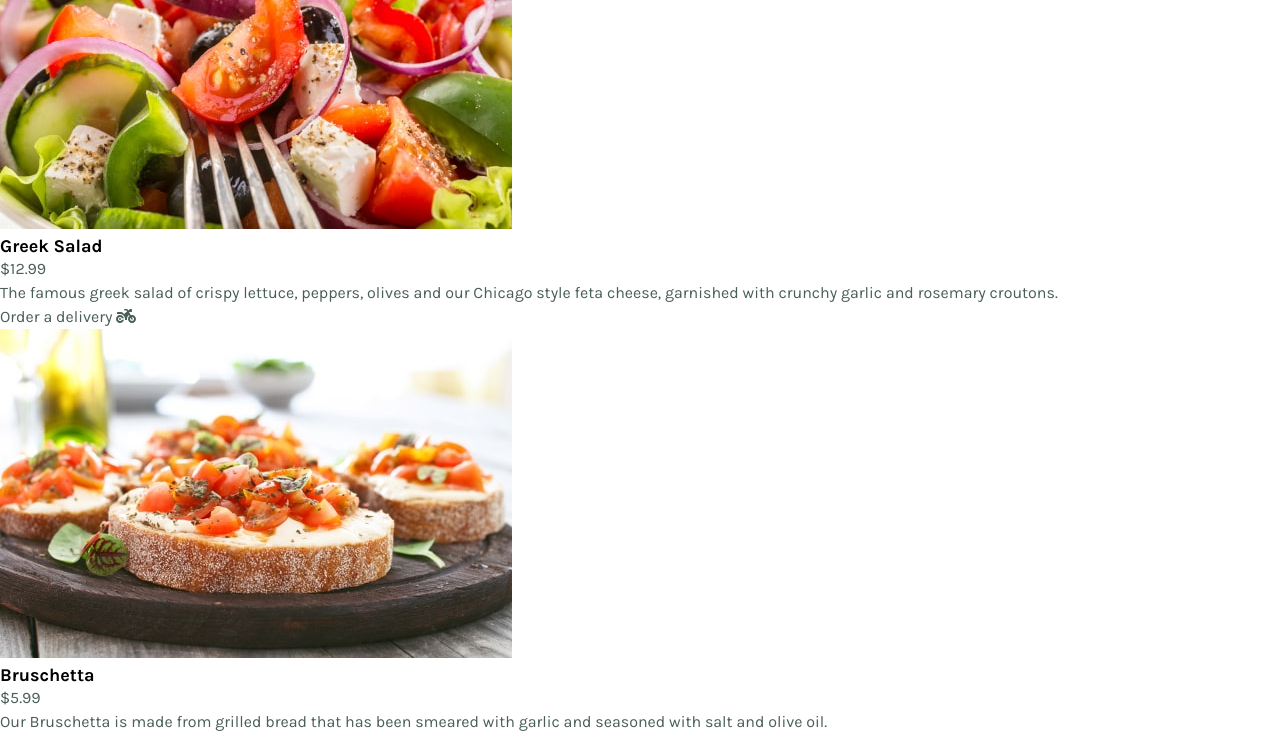
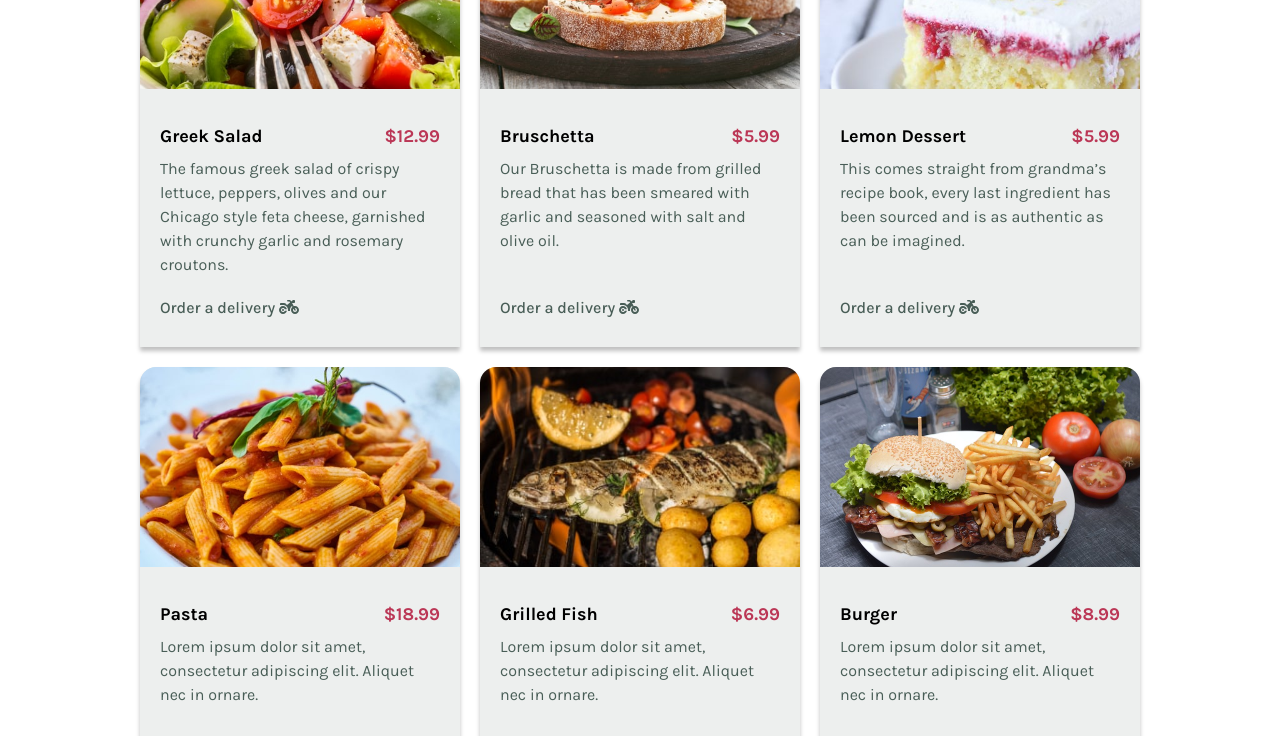
Before and after one commit to Glowrare/Little-Lemon, a React (Create React App) app: page / in a window 1280 px wide. Shown: the part 780-1516 px from the top of the page. Built offline with nearby package versions, Linux system fonts and the light colour scheme; a web font is replaced by a local one.

Commit message:
Update home component styles and assets

```diff
--- a/public/index.html
+++ b/public/index.html
@@ -28,7 +28,7 @@
       work correctly both with client-side routing and a non-root public URL.
       Learn how to configure a non-root public URL by running `npm run build`.
     -->
-  <title>React App</title>
+  <title>Little Lemon Restaurant</title>
 </head>
 
 <body>
--- a/src/components/cards/SpecialsCard.js
+++ b/src/components/cards/SpecialsCard.js
@@ -4,15 +4,15 @@ import { Link } from 'react-router-dom';
 
 const SpecialsCard = ({ meal }) => {
   return (
-    <li>
-      <div>
-        <img src={meal.image} alt={meal.name} />
-      </div>
-      <div>
+    <li className='specials-list-item'>
+      <img src={meal.image} alt={meal.name} />
+      {/* <div> */}
+      <div className='card-header'>
         <h3 className='card-title'>{meal.name}</h3>
         <span>${meal.price}</span>
       </div>
       <p>{meal.description}</p>
+      {/* </div> */}
       <Link to={meal.link}>
         Order a delivery <FontAwesomeIcon icon={faMotorcycle} />
       </Link>
--- a/src/components/layout/CallToAction.js
+++ b/src/components/layout/CallToAction.js
@@ -1,5 +1,6 @@
 import Button from '../ui/Button';
 import Container from './Container';
+import FullBleedBackground from './FullBleedBackground';
 
 const CallToAction = ({ primaryText, secondaryText, description, cta, ctaText, ctaURL, image }) => {
   const wrapperStyles = {
@@ -11,10 +12,11 @@ const CallToAction = ({ primaryText, secondaryText, description, cta, ctaText, c
   };
   const containerStyle = {
     marginBottom: '100px',
-    background: 'var(--primary-color)',
   };
 
   return (
+    <section id='hero'>
+      <FullBleedBackground background='var(--primary-color)'>
         <Container customize={true} customStyles={containerStyle}>
           <div style={wrapperStyles}>
             <div className='cta-text-wrapper'>
@@ -30,6 +32,8 @@ const CallToAction = ({ primaryText, secondaryText, description, cta, ctaText, c
             </div>
           </div>
         </Container>
+      </FullBleedBackground>
+    </section>
   );
 };
 export default CallToAction;
--- a/src/components/layout/Container.js
+++ b/src/components/layout/Container.js
@@ -1,6 +1,6 @@
-const Container = ({ children, customStyles, customize = false }) => {
+const Container = ({ children, className = '', customStyles, customize = false }) => {
   return (
-    <div className='container' style={customize ? customStyles : {}}>
+    <div className={`container ${className}`} style={customize ? customStyles : {}}>
       {children}
     </div>
   );
--- a/src/components/layout/Footer.js
+++ b/src/components/layout/Footer.js
@@ -2,12 +2,14 @@ import { Link } from 'react-router-dom';
 import { FontAwesomeIcon } from '@fortawesome/react-fontawesome';
 import { faFacebook, faTwitter, faInstagram, faYoutube, faLinkedin } from '@fortawesome/free-brands-svg-icons';
 import logo from '../../assets/logo-long.png';
+import Container from './Container';
 const Footer = () => {
   const logoStyle = {
     maxWidth: '100%',
   };
   return (
-    <footer>
+    <footer className='footer'>
+      <Container className='footer-wrapper'>
         <Link to='/' className='logo'>
           <img src={logo} alt='Little Lemon' style={logoStyle} />
         </Link>
@@ -59,6 +61,7 @@ const Footer = () => {
             </a>
           </ul>
         </div>
+      </Container>
     </footer>
   );
 };
--- /dev/null
+++ b/src/components/layout/FullBleedBackground.js
@@ -0,0 +1,4 @@
+const FullBleedBackground = ({ children, background }) => {
+  return <div style={{ background }}>{children}</div>;
+};
+export default FullBleedBackground;
--- a/src/components/layout/Specials.js
+++ b/src/components/layout/Specials.js
@@ -1,10 +1,12 @@
 import GreekSalad from '../../assets/greek-salad-sm.jpg';
 import Bruschetta from '../../assets/bruschetta-sm.jpg';
+import Burger from '../../assets/burger-sm.jpg';
 import LemonDessert from '../../assets/lemon-dessert.jpg';
 import Pasta from '../../assets/pasta-sm.jpg';
 import GrilledFish from '../../assets/grilled-fish-sm.jpg';
 import SpecialsCard from '../cards/SpecialsCard';
 import Button from '../ui/Button';
+import Container from './Container';
 
 const Specials = () => {
   const menuList = [
@@ -26,7 +28,7 @@ const Specials = () => {
     {
       name: 'Lemon Dessert',
       image: LemonDessert,
-      price: 5.0,
+      price: 5.99,
       description: 'This comes straight from grandma’s recipe book, every last ingredient has been sourced and is as authentic as can be imagined.',
       link: '#',
     },
@@ -44,18 +46,35 @@ const Specials = () => {
       description: 'Lorem ipsum dolor sit amet, consectetur adipiscing elit. Aliquet nec in ornare.',
       link: '#',
     },
+
+    {
+      name: 'Burger',
+      image: Burger,
+      price: 8.99,
+      description: 'Lorem ipsum dolor sit amet, consectetur adipiscing elit. Aliquet nec in ornare.',
+      link: '#',
+    },
   ];
+  const headerStyles = {
+    display: 'flex',
+    alignItems: 'center',
+    justifyContent: 'space-between',
+    marginBottom: '40px',
+    gap: '20px',
+  };
   return (
     <section id='menu'>
-      <div>
+      <Container>
+        <div style={headerStyles}>
           <h2 className='subtitle'>Specials</h2>
           <Button btnText='Online Menu' path='#menu' />
         </div>
-      <ul>
+        <ul className='specials-list'>
           {menuList.map((meal, idx) => (
             <SpecialsCard meal={meal} key={idx} />
           ))}
         </ul>
+      </Container>
     </section>
   );
 };
--- a/src/index.css
+++ b/src/index.css
@@ -7,6 +7,7 @@
   --sec-shadd2: #fbdabb;
   --highlight-light: #edefee;
   --highlight-dark: #333;
+  --brand-red: #bb3756;
   --black: #000;
   --white: #fff;
   --header-font: 'Markazi Text', serif;
@@ -48,25 +49,21 @@ body {
   line-height: 1;
 }
 .highlight {
-  font-family: var(--body-font);
   font-weight: 500;
   font-size: 16px;
   line-height: calc(19 / 16);
 }
 .paragraph {
-  font-family: var(--body-font);
   font-size: 1.6rem;
   line-height: 1.5;
 }
 .lead-text {
-  font-family: var(--body-font);
   font-weight: 500;
   font-size: 1.8rem;
   line-height: calc(21 / 18);
   color: var(--black);
 }
 .section-title {
-  font-family: var(--body-font);
   font-weight: 800;
   font-size: 2rem;
   line-height: calc(23 / 20);
@@ -74,7 +71,6 @@ body {
   color: var(--black);
 }
 .card-title {
-  font-family: var(--body-font);
   font-weight: 700;
   font-size: 1.8rem;
   line-height: calc(21 / 18);
@@ -82,7 +78,6 @@ body {
 }
 .categories {
   color: var(--black);
-  font-family: var(--body-font);
   font-weight: 800;
   font-size: 1.6rem;
   line-height: calc(19 / 16);
@@ -93,7 +88,9 @@ a {
   text-decoration: none;
   color: inherit;
 }
-
+img {
+  max-width: 100%;
+}
 .btn-primary {
   padding: 8px 16px;
   border-radius: 8px;
@@ -117,7 +114,12 @@ a {
   display: grid;
   grid-template-columns: calc(10 / 12 * 100%);
   justify-content: center;
+  max-width: 1200px;
+  margin: auto;
+  width: 100%;
 }
+/* .container > * {
+} */
 .nav {
   display: flex;
   align-items: center;
@@ -165,3 +167,63 @@ a {
 .cta-desc + a {
   margin-top: 30px;
 }
+
+/* Specials */
+.specials-list {
+  display: grid;
+  grid-template-columns: repeat(3, 1fr);
+  gap: 20px;
+  list-style: none;
+}
+.specials-list-item {
+  background: var(--highlight-light);
+  border-radius: 16px 16px 0px 0px;
+  overflow: hidden;
+  box-shadow: 0px 4px 4px rgba(0, 0, 0, 0.25);
+  min-height: 450px;
+  position: relative;
+  padding-bottom: 70px;
+}
+.specials-list-item img {
+  width: 100%;
+  height: 200px;
+  object-fit: cover;
+  margin-bottom: 30px;
+}
+.specials-list-item img ~ * {
+  padding-left: 20px;
+  padding-right: 20px;
+}
+.card-header {
+  display: flex;
+  gap: 20px;
+  justify-content: space-between;
+  margin-bottom: 10px;
+}
+.card-header span {
+  color: var(--brand-red);
+  font-weight: 700;
+  font-size: 1.8rem;
+  line-height: calc(21 / 18);
+}
+.specials-list-item a {
+  position: absolute;
+  bottom: 30px;
+  font-weight: 500;
+  font-size: 16px;
+  line-height: calc(19 / 16);
+}
+.specials-list-item a:hover {
+  font-weight: 700;
+}
+/* Footer */
+.footer {
+  border-top: dashed 4px var(--primary-color);
+  padding: 35px 0 50px;
+}
+.footer-wrapper {
+  display: flex;
+}
+.footer .logo img {
+  width: 200px;
+}
--- a/src/pages/Home.js
+++ b/src/pages/Home.js
@@ -2,10 +2,12 @@ import HeroImage from '../assets/hero-image-sm.jpg';
 import CallToAction from '../components/layout/CallToAction';
 import Chicago from '../components/layout/Chicago';
 import CustomersSay from '../components/layout/CustomersSay';
+// import FullBleedBackground from '../components/layout/FullBleedBackground';
 import Specials from '../components/layout/Specials';
 const Home = () => {
   return (
     <>
+      {/* <FullBleedBackground background='var(--primary-color)'></FullBleedBackground> */}
       <CallToAction
         primaryText='Little Lemon'
         secondaryText='Chicago'
```
Also changed, not shown: public/manifest.json, src/assets/burger-sm.jpg (added), src/assets/burger.jpg (added). Lines whose indentation alone changed are shown as unchanged.
